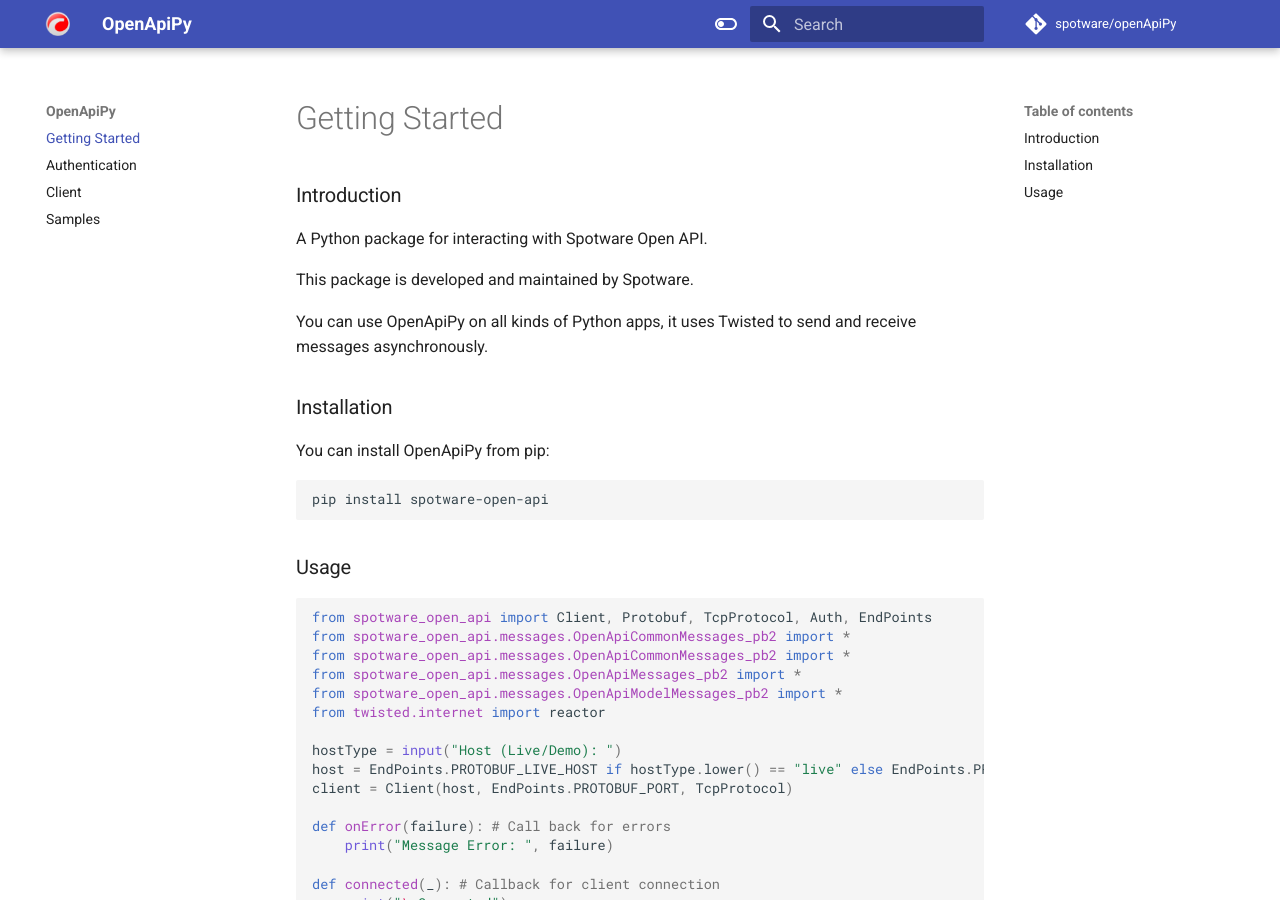
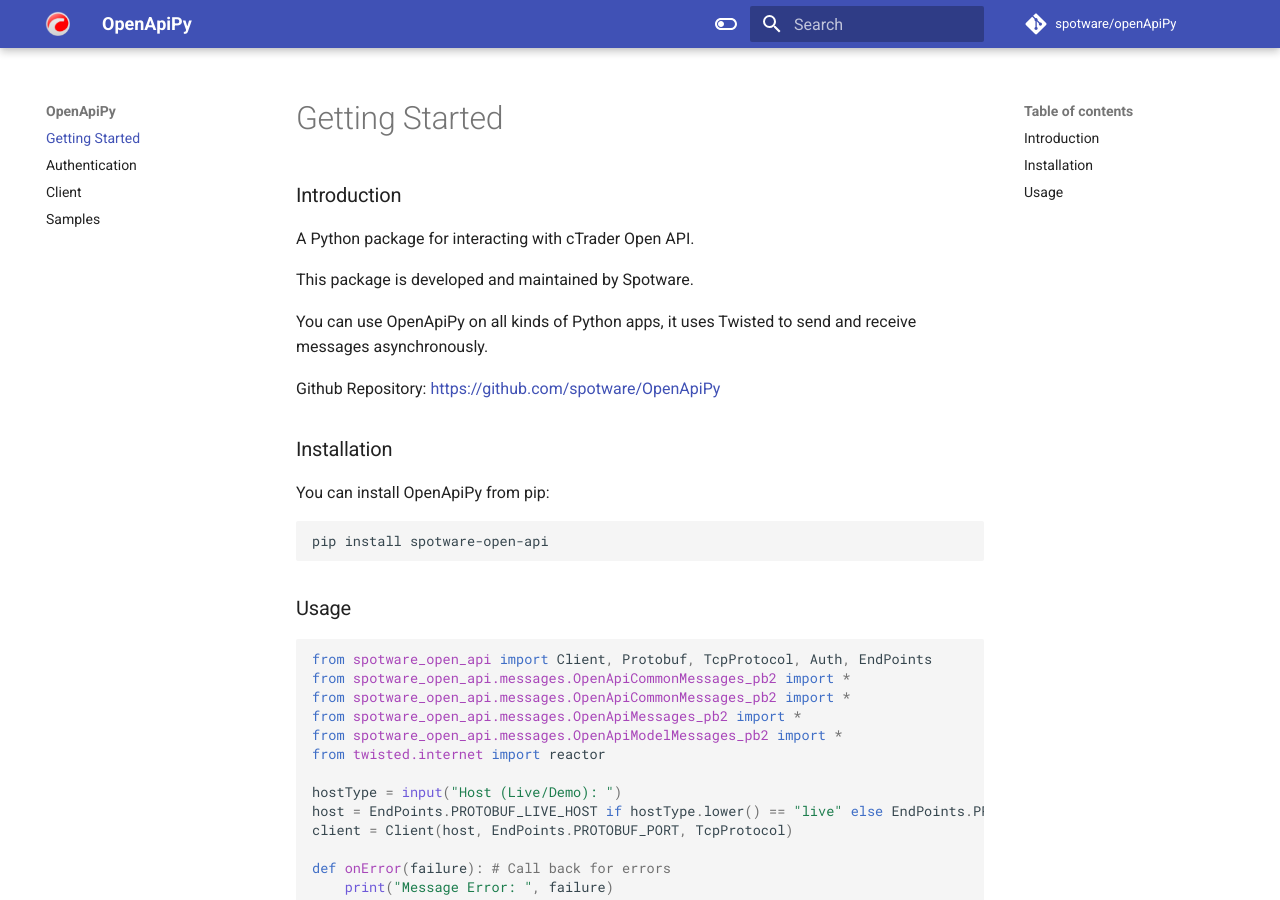
Before and after one commit to spotware/OpenApiPy, an MkDocs documentation site: the page built from docs/index.md, in a window 1280 px wide and 900 px high. Built offline with MkDocs 1.6.1 and Material for MkDocs 9.7.7, drawn with Linux system fonts in a browser that asks for light colours; comment, search, counter and statistics services are not loaded.

Commit message:
Modified docs

```diff
--- a/docs/index.md
+++ b/docs/index.md
@@ -1,10 +1,12 @@
 ### Introduction
 
-A Python package for interacting with Spotware Open API.
+A Python package for interacting with cTrader Open API.
 
 This package is developed and maintained by Spotware.
 
 You can use OpenApiPy on all kinds of Python apps, it uses Twisted to send and receive messages asynchronously.
+
+Github Repository: https://github.com/spotware/OpenApiPy
 
 ### Installation
 
```
Also changed, not shown: README.md (+1 -1 lines).
